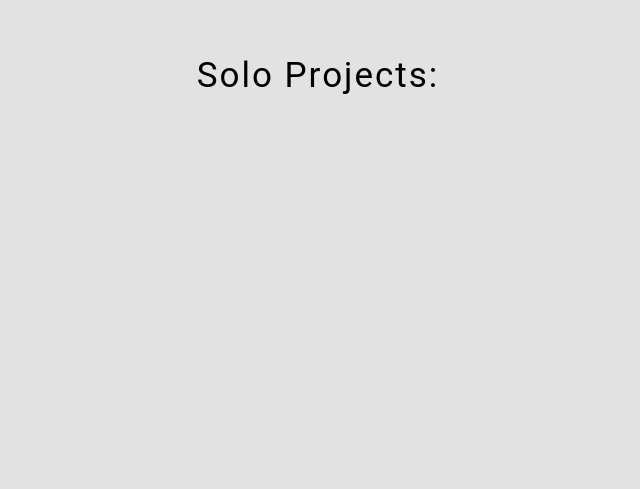
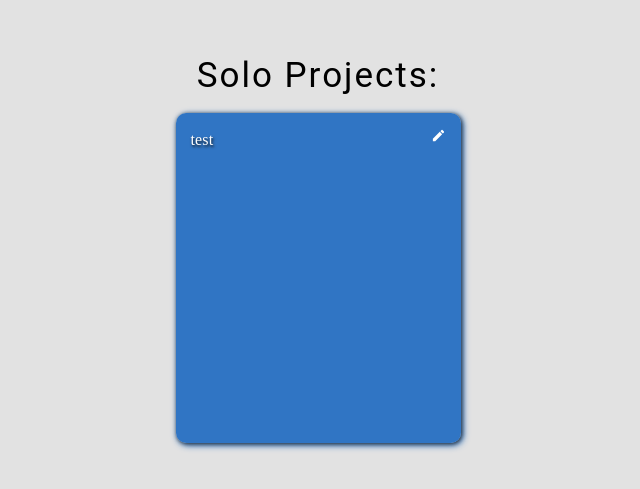
Before and after one commit to atonymartin20/Portfolio, a React (Create React App) app: page /projects in a window 1280 px wide. Shown: the part 814-1303 px from the top of the page, without its empty margins (322-962 px from the left). Built offline with nearby package versions, Linux system fonts and the light colour scheme; a web font is replaced by a local one.

Commit message:
ProjectCardList currently displaying twice

```diff
--- a/src/Components/Projects/index.js
+++ b/src/Components/Projects/index.js
@@ -37,6 +37,7 @@ class Projects extends React.Component {
                     <h1>Group Projects:</h1>
                     <ProjectCardList />
                     <h1>Solo Projects:</h1>
+                    <ProjectCardList />
                     {/* Add Type to ProjectCardList to seperate group and solo projects */}
                 </header>
             </div>
```
